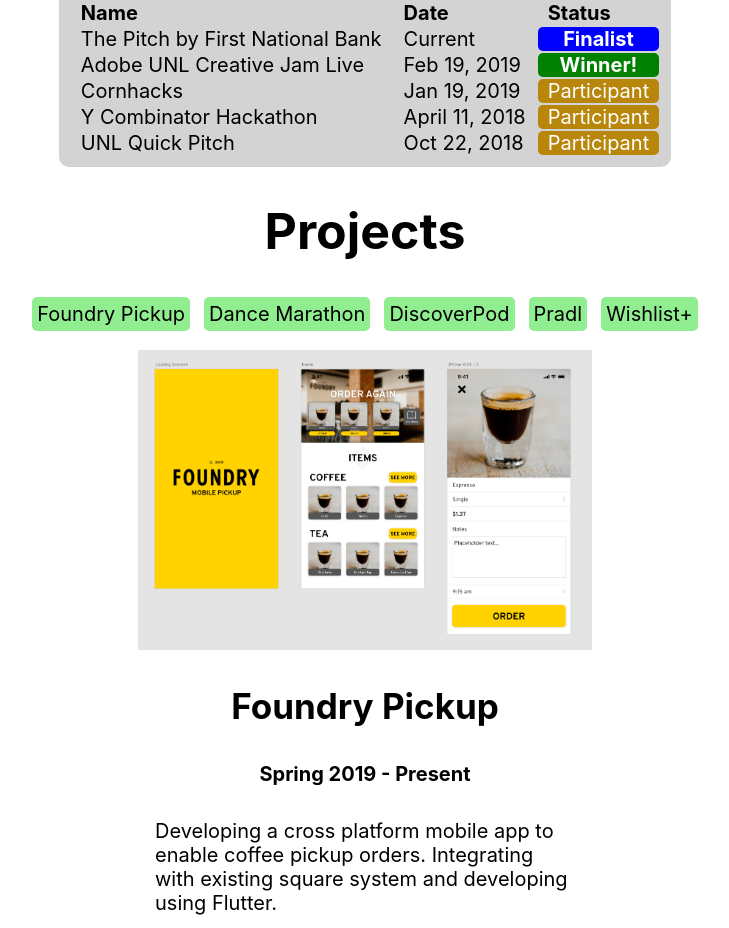
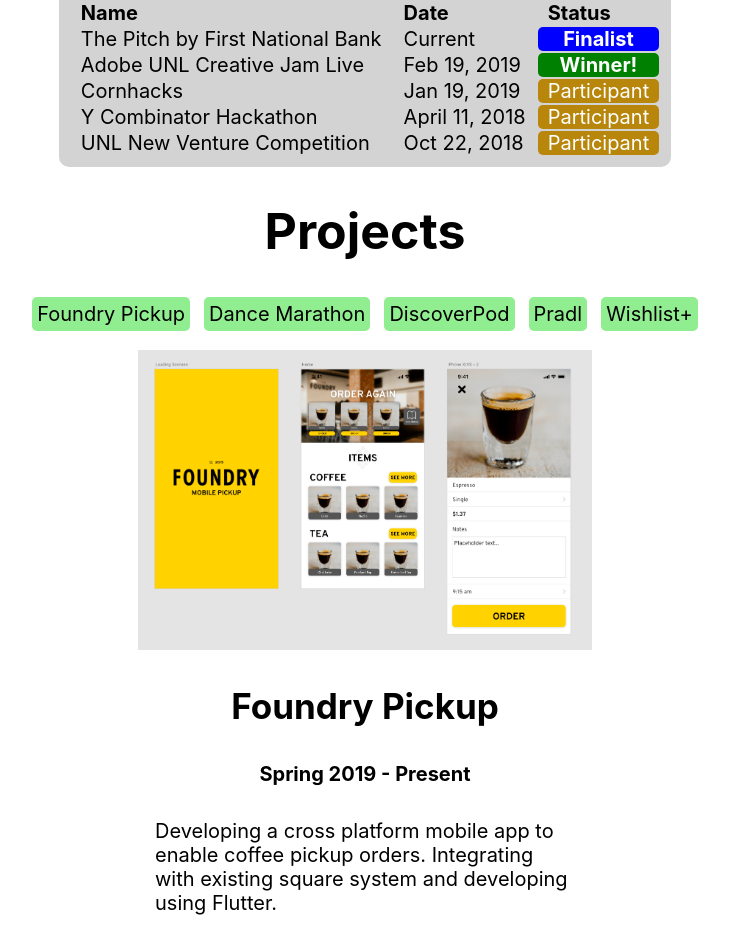
Before and after one commit to jacobpedd/Personal-Site, a plain HTML site: page index.html in a window 1280 px wide. Shown: the part 2063-2991 px from the top of the page, without its empty margins (275-1004 px from the left). Drawn offline with Linux system fonts and the light colour scheme; a web font is replaced by a local one.

Commit message:
correct competition name

```diff
--- a/index.html
+++ b/index.html
@@ -126,7 +126,7 @@
 				<td class="participant">Participant</td>
 			</tr>
 			<tr>
-				<td>UNL Quick Pitch</td>
+				<td>UNL New Venture Competition</td>
 				<td>Oct 22, 2018</td>
 				<td class="participant">Participant</td>
 			</tr>
```
